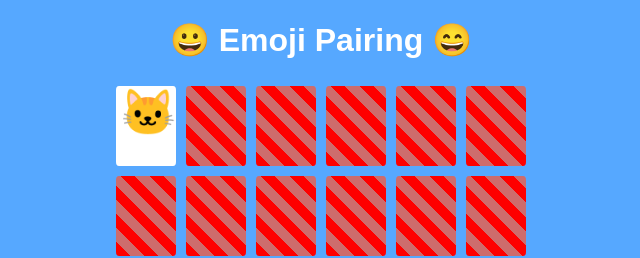
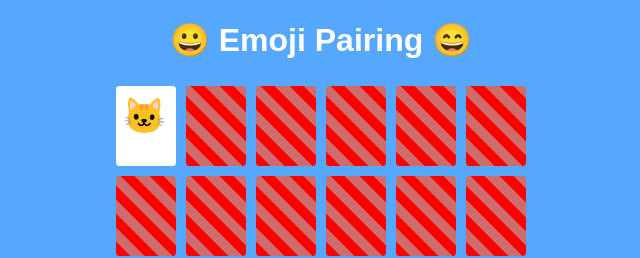
Before and after one commit to Francisccoo/emoji-pairing-game, a plain HTML site: page index.html in a window 1280 px wide. Both pictures are taken after a click on the element 465 px from the left and 125 px from the top of the page. Shown: the top 258 px of the page, 319-959 px from the left. Drawn offline with Linux system fonts and the light colour scheme.

Commit message:
cambios en la UI de las figuras

```diff
--- a/styles.css
+++ b/styles.css
@@ -71,7 +71,8 @@ body, section {
 }
 
 span {
-  font-size: 45px;
+  font-size: 35px;
+  padding: 10px;
 }
 
 .noClick {
```
